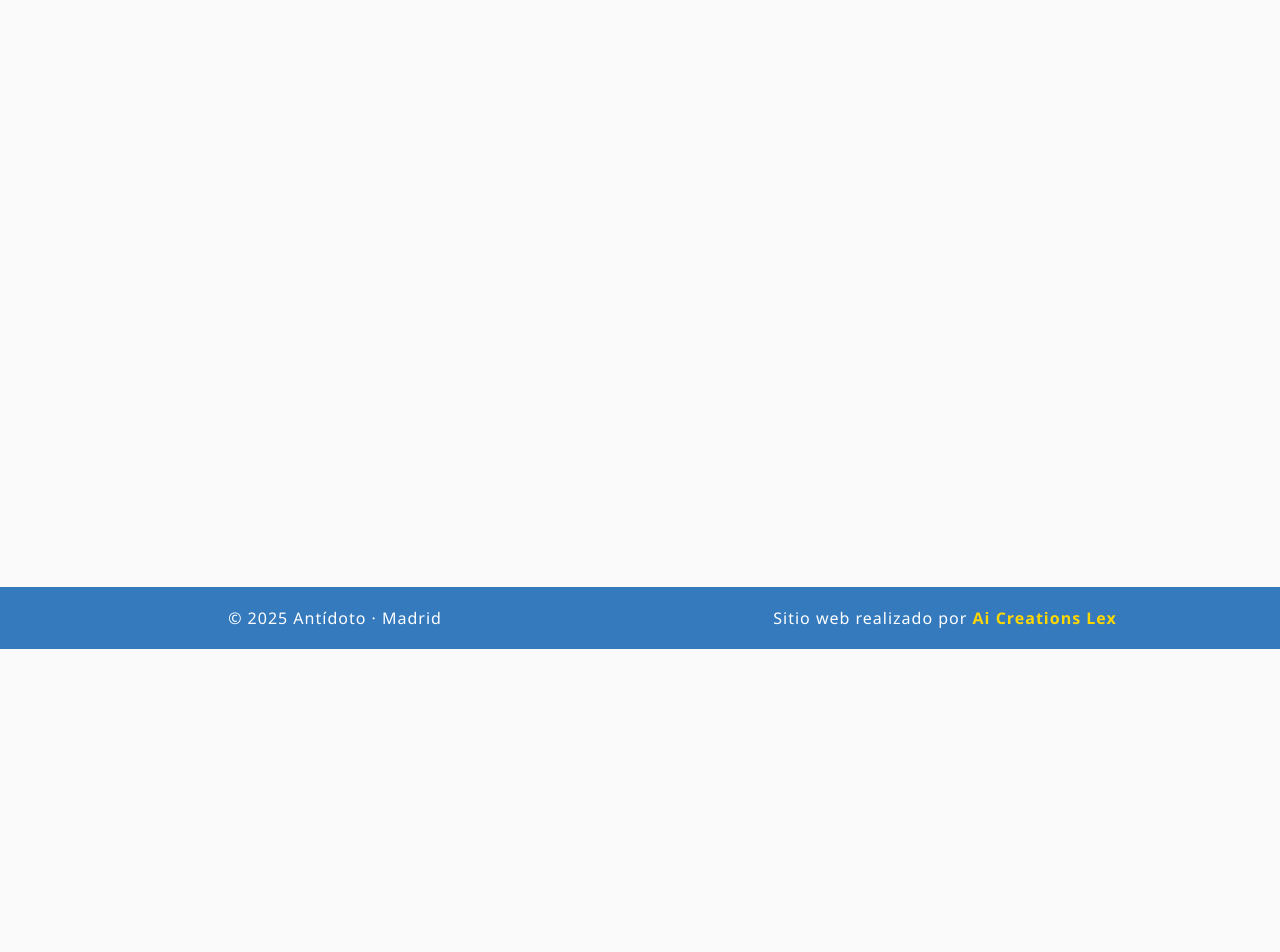
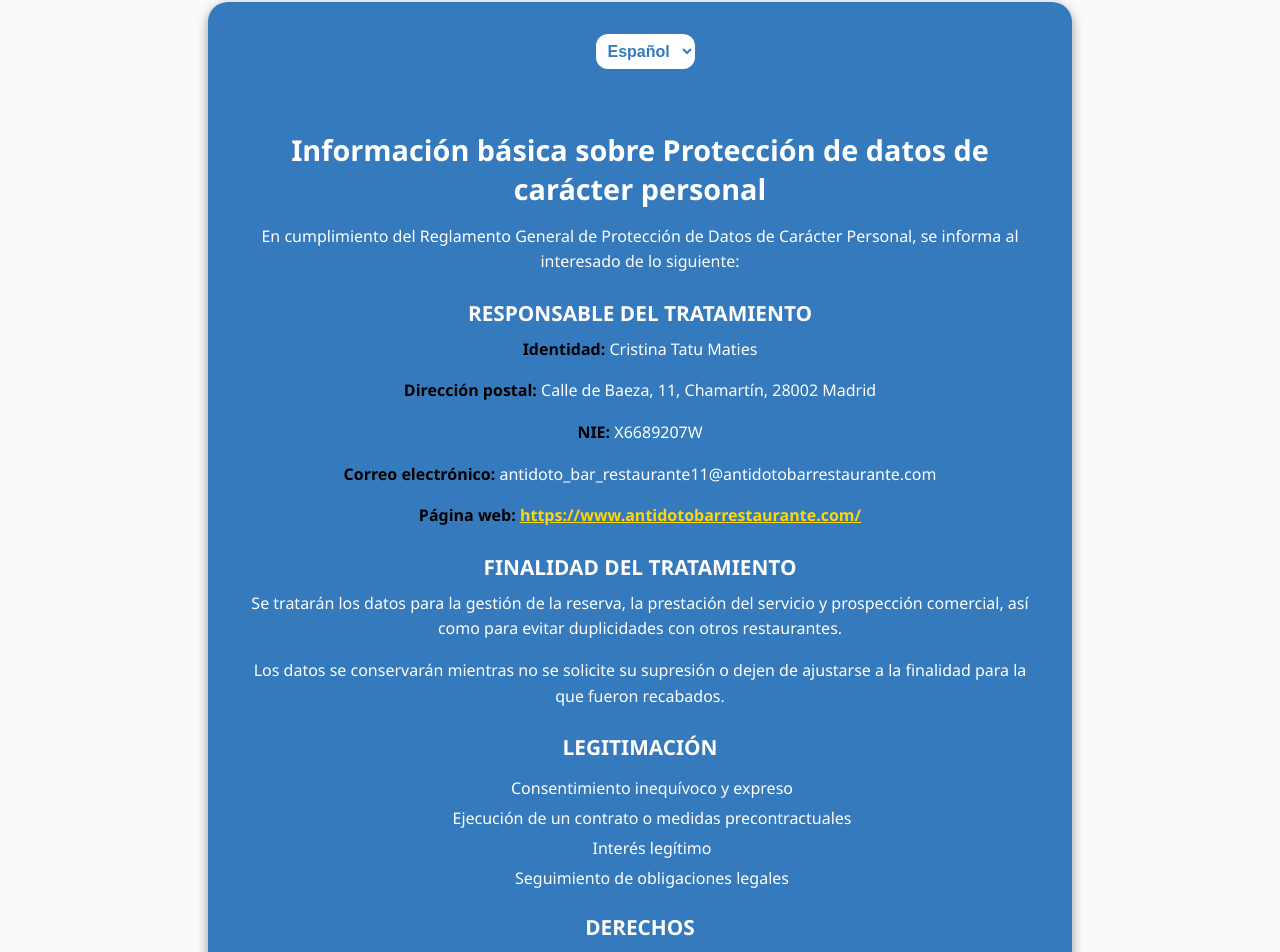
Before and after one commit to alexrotar908/antidoto_web, a React (Create React App) app: page /consentimiento in a window 1280 px wide. Shown: the part 151-1103 px from the top of the page. Before the commit the page ends 800 px from the top, so only its background shows below. Built offline with nearby package versions, Linux system fonts and the light colour scheme.

Commit message:
Actualizo proyecto web

```diff
--- a/src/App.js
+++ b/src/App.js
@@ -24,6 +24,7 @@ import Vino from './pages/bebidas/vino/vino';
 import AdminEditor from './pages/admin/admin';
 import GestionReserva from './pages/reservas/gestionarReserva/gestionarReserva';
 import Terminos from './pages/reservas/terminos';
+import Consentimiento from './pages/reservas/consentimiento';
 import { useTranslation, Trans } from 'react-i18next';
 import './App.css';
 
@@ -47,6 +48,7 @@ function App() {
             <Route path="/reservas" element={<Reservas />} />
             <Route path="/reservas/gestionar" element={<GestionReserva />} />
             <Route path="/terminos" element={<Terminos />} />
+            <Route path="/consentimiento" element={<Consentimiento />} />
             <Route path="/sobre-nosotros" element={<About />} />
             <Route path="/comida/entrantes" element={<Entrantes />} />
             <Route path="/comida/sartenes" element={<Sartenes />} />
--- /dev/null
+++ b/src/pages/reservas/consentimiento.css
@@ -0,0 +1,97 @@
+.consentimiento-container {
+  max-width: 800px;
+  margin: 3rem auto;
+  padding: 2rem;
+  background-color: #357ABD;
+  border-radius: 20px;
+  color: white;
+  font-family: 'Segoe UI', Tahoma, Geneva, Verdana, sans-serif;
+  box-shadow: 0 4px 12px rgba(0, 0, 0, 0.4);
+}
+
+.consentimiento-container h3 {
+  font-size: 1.8rem;
+  margin-bottom: 1rem;
+  text-align: center;
+  color: white;
+  font-weight: bold;
+}
+
+.consentimiento-container h4 {
+  font-size: 1.3rem;
+  margin-top: 1.5rem;
+  margin-bottom: 0.5rem;
+  color: white;
+  font-weight: bold;
+}
+
+.consentimiento-container p {
+  font-size: 1rem;
+  line-height: 1.6;
+  margin-bottom: 1rem;
+  color: white;
+}
+
+.consentimiento-container ul {
+  padding-left: 1.5rem;
+  margin-bottom: 1rem;
+}
+
+.consentimiento-container li {
+  font-size: 1rem;
+  margin-bottom: 0.5rem;
+  color: white;
+}
+
+.consentimiento-container a {
+  color: gold;
+  text-decoration: underline;
+  font-weight: bold;
+}
+
+.consentimiento-container a:hover {
+  text-decoration: none;
+}
+
+.idioma-selector {
+  padding: 0.5rem;
+  margin-bottom: 2rem;
+  font-size: 1rem;
+  border-radius: 8px;
+  border: none;
+  background-color: white;
+  color: #357ABD;
+  font-weight: bold;
+}
+
+hr {
+  border: none;
+  border-top: 1px solid white;
+  margin: 2rem 0;
+}
+
+/* Responsive */
+@media (max-width: 600px) {
+  .consentimiento-container {
+    margin: 2rem 1rem;
+    padding: 1.5rem;
+    border-radius: 16px;
+  }
+
+  .consentimiento-container h3 {
+    font-size: 1.4rem;
+  }
+
+  .consentimiento-container h4 {
+    font-size: 1.15rem;
+  }
+
+  .consentimiento-container p,
+  .consentimiento-container li {
+    font-size: 0.95rem;
+  }
+
+  .idioma-selector {
+    font-size: 0.9rem;
+  }
+}
--- a/src/pages/reservas/consentimiento.js
+++ b/src/pages/reservas/consentimiento.js
@@ -0,0 +1,93 @@
+import React from 'react';
+import './consentimiento.css';
+
+const Consentimiento = () => {
+  const mostrarIdioma = (idioma) => {
+    document.getElementById('consent-es').style.display = idioma === 'es' ? 'block' : 'none';
+    document.getElementById('consent-en').style.display = idioma === 'en' ? 'block' : 'none';
+  };
+
+  return (
+    <div className="consentimiento-container">
+      <select onChange={(e) => mostrarIdioma(e.target.value)} className="idioma-selector">
+        <option value="es">Español</option>
+        <option value="en">English</option>
+      </select>
+
+      <div id="consent-es">
+        <h3>Información básica sobre Protección de datos de carácter personal</h3>
+        <p>En cumplimiento del Reglamento General de Protección de Datos de Carácter Personal, se informa al interesado de lo siguiente:</p>
+
+        <h4>RESPONSABLE DEL TRATAMIENTO</h4>
+        <p><strong>Identidad:</strong> Cristina Tatu Maties</p>
+        <p><strong>Dirección postal:</strong> Calle de Baeza, 11, Chamartín, 28002 Madrid</p>
+        <p><strong>NIE:</strong> X6689207W</p>
+        <p><strong>Correo electrónico:</strong> antidoto_bar_restaurante11@antidotobarrestaurante.com</p>
+        <p><strong>Página web:</strong> <a href="https://www.antidotobarrestaurante.com" target="_blank" rel="noreferrer">https://www.antidotobarrestaurante.com/</a></p>
+
+        <h4>FINALIDAD DEL TRATAMIENTO</h4>
+        <p>Se tratarán los datos para la gestión de la reserva, la prestación del servicio y prospección comercial, así como para evitar duplicidades con otros restaurantes.</p>
+        <p>Los datos se conservarán mientras no se solicite su supresión o dejen de ajustarse a la finalidad para la que fueron recabados.</p>
+
+        <h4>LEGITIMACIÓN</h4>
+        <ul>
+          <li>Consentimiento inequívoco y expreso</li>
+          <li>Ejecución de un contrato o medidas precontractuales</li>
+          <li>Interés legítimo</li>
+          <li>Seguimiento de obligaciones legales</li>
+        </ul>
+
+        <h4>DERECHOS</h4>
+        <ul>
+          <li><strong>Acceso:</strong> saber si se tratan sus datos</li>
+          <li><strong>Rectificación:</strong> modificar datos inexactos</li>
+          <li><strong>Oposición:</strong> dejar de tratarlos</li>
+          <li><strong>Supresión:</strong> eliminarlos</li>
+          <li><strong>Limitación:</strong> evitar su modificación o supresión</li>
+          <li><strong>Portabilidad:</strong> obtenerlos en formato estructurado</li>
+        </ul>
+        <p><strong>¿Cómo ejercer sus derechos?</strong></p>
+        <p>Por escrito a Calle de Baeza, 11, Chamartín, 28002 Madrid, o por email a <a href="mailto:antidoto_bar_restaurante11@antidotobarrestaurante.com">antidoto_bar_restaurante11@antidotobarrestaurante.com</a></p>
+        <p>También puede presentar una reclamación ante la AEPD: <a href="https://www.agpd.es" target="_blank" rel="noreferrer">www.agpd.es</a></p>
+      </div>
+
+      <div id="consent-en" style={{ display: 'none' }}>
+        <h3>Basic Information on Personal Data Protection</h3>
+        <p>In compliance with the General Data Protection Regulation, the following is informed to the user:</p>
+
+        <h4>DATA CONTROLLER</h4>
+        <p><strong>Name:</strong> Cristina Tatu Maties</p>
+        <p><strong>Address:</strong> Calle de Baeza, 11, Chamartín, 28002 Madrid</p>
+        <p><strong>ID:</strong> X6689207W</p>
+        <p><strong>Email:</strong> antidoto_bar_restaurante11@antidotobarrestaurante.com</p>
+        <p><strong>Website:</strong> <a href="https://www.antidotobarrestaurante.com" target="_blank" rel="noreferrer">https://www.antidotobarrestaurante.com/</a></p>
+
+        <h4>PURPOSE OF DATA PROCESSING</h4>
+        <p>Data will be used for booking management, service provision, and commercial communication. Also to avoid duplicates with restaurants sharing booking software.</p>
+
+        <h4>LEGAL BASIS</h4>
+        <ul>
+          <li>Explicit and informed consent</li>
+          <li>Contract execution or precontractual measures</li>
+          <li>Legitimate interest</li>
+          <li>Legal compliance</li>
+        </ul>
+
+        <h4>RIGHTS</h4>
+        <ul>
+          <li><strong>Access:</strong> know if data is being processed</li>
+          <li><strong>Rectification:</strong> correct inaccurate data</li>
+          <li><strong>Opposition:</strong> stop data processing</li>
+          <li><strong>Erasure:</strong> delete your data</li>
+          <li><strong>Restriction:</strong> limit modification or deletion</li>
+          <li><strong>Portability:</strong> receive data in a clear format</li>
+        </ul>
+        <p><strong>How to exercise these rights?</strong></p>
+        <p>Write to Calle de Baeza, 11, Chamartín, 28002 Madrid or email: <a href="mailto:antidoto_bar_restaurante11@antidotobarrestaurante.com">antidoto_bar_restaurante11@antidotobarrestaurante.com</a></p>
+        <p>Or file a claim with the Spanish Data Protection Agency: <a href="https://www.agpd.es" target="_blank" rel="noreferrer">www.agpd.es</a></p>
+      </div>
+    </div>
+  );
+};
+
+export default Consentimiento;
--- a/src/pages/reservas/reservas.js
+++ b/src/pages/reservas/reservas.js
@@ -16,7 +16,9 @@ const Reservas = () => {
   const [errorTelefono, setErrorTelefono] = useState('');
   const [errorEmail, setErrorEmail] = useState('');
   const [aceptaTerminos, setAceptaTerminos] = useState(false);
+  const [consienteDatos, setConsienteDatos] = useState(false);
   const [errorTerminos, setErrorTerminos] = useState('');
+  const [errorDatos, setErrorDatos] = useState('');
 
   const handleChange = (e) => {
     setFormData(prev => ({ ...prev, [e.target.name]: e.target.value }));
@@ -53,6 +55,12 @@ const Reservas = () => {
     }
     setErrorTerminos('');
 
+    if (!consienteDatos) {
+      setErrorDatos('Debe consentir el tratamiento de datos personales para continuar.');
+      return;
+    }
+    setErrorDatos('');
+
     try {
       const res = await fetch(
         'https://clase-easypanel-1-n8n.dxqu9z.easypanel.host/webhook/reserva_antidoto',
@@ -75,6 +83,7 @@ const Reservas = () => {
           comentarios: '',
         });
         setAceptaTerminos(false);
+        setConsienteDatos(false);
       } else {
         alert('Error al enviar la reserva. Inténtalo más tarde.');
       }
@@ -166,9 +175,19 @@ const Reservas = () => {
               checked={aceptaTerminos}
               onChange={(e) => setAceptaTerminos(e.target.checked)}
             />
-            &nbsp; He leído y acepto los <a href="/terminos" target="_blank" rel="noopener noreferrer">Términos y Condiciones</a>
+            &nbsp; He leído y acepto los <a href="/terminos" target="_blank" rel="noopener noreferrer">términos y condiciones</a>
           </label>
           {errorTerminos && <p className="error">{errorTerminos}</p>}
+
+          <label className="checkbox-label">
+            <input
+              type="checkbox"
+              checked={consienteDatos}
+              onChange={(e) => setConsienteDatos(e.target.checked)}
+            />
+            &nbsp; Consiento el <a href="/consentimiento" target="_blank" rel="noopener noreferrer">tratamiento de mis datos personales</a>
+          </label>
+          {errorDatos && <p className="error">{errorDatos}</p>}
 
           <button type="submit">Reservar</button>
         </form>
```
